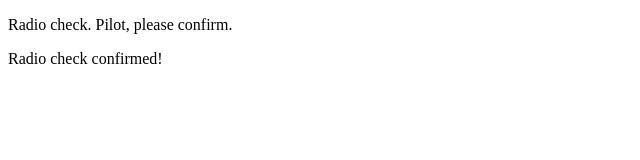
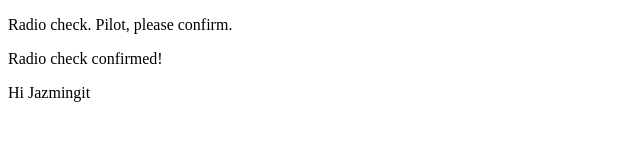
Before and after one commit to usanamaxwell/communication-log, a plain HTML site: page index.html in a window 1280 px wide. Shown: the whole page, without its empty margins (0-640 px from the left). Drawn offline with Linux system fonts and the light colour scheme.

Commit message:
responsed to pilot

```diff
--- a/index.html
+++ b/index.html
@@ -3,5 +3,6 @@
   <body>
     <p>Radio check. Pilot, please confirm.</p>
     <p>Radio check confirmed!</p>
+    <p>Hi Jazmingit</p>
   </body>
 </html>
```
